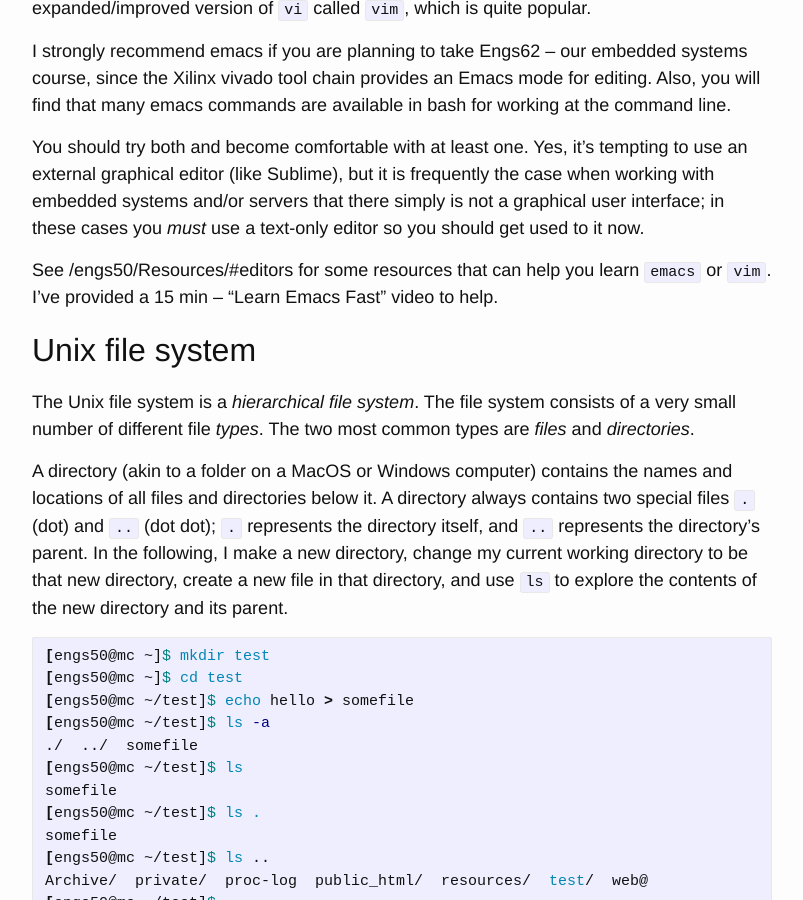
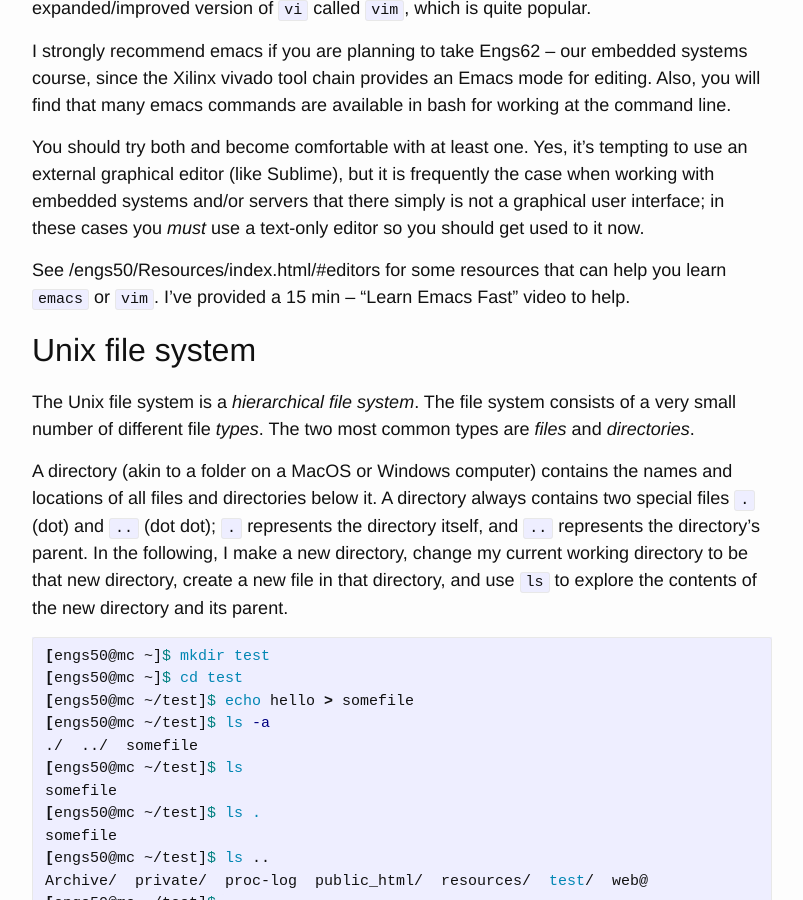
Before and after one commit to thayer/engs50, a Jekyll site: the page built from Notes/bash1/index.md, in a window 1280 px wide and 900 px high, scrolled down 4844 px. Shown: the whole window, without its empty margins (238-1041 px from the left). Built offline with Jekyll 4.4.1, drawn with Linux system fonts in a browser that asks for light colours.

Commit message:
fixed relative pages

```diff
--- a/_config.yml
+++ b/_config.yml
@@ -48,8 +48,8 @@ baseurl: "/engs50" # the subpath of your site, e.g. /blog
 #examples: https://thayer.github.io/engs50/Examples
 
 # make all links relative
-labs: /engs50/Labs
-notes: /engs50/Notes
-reading: /engs50/Reading
-resources: /engs50/Resources
-examples: /engs50/Examples
+labs: /engs50/Labs/index.html
+notes: /engs50/Notes/index.html
+reading: /engs50/Reading/index.html
+resources: /engs50/Resources/index.html
+examples: /engs50/Examples/index.html
```
Also changed, not shown: 3 other files.
